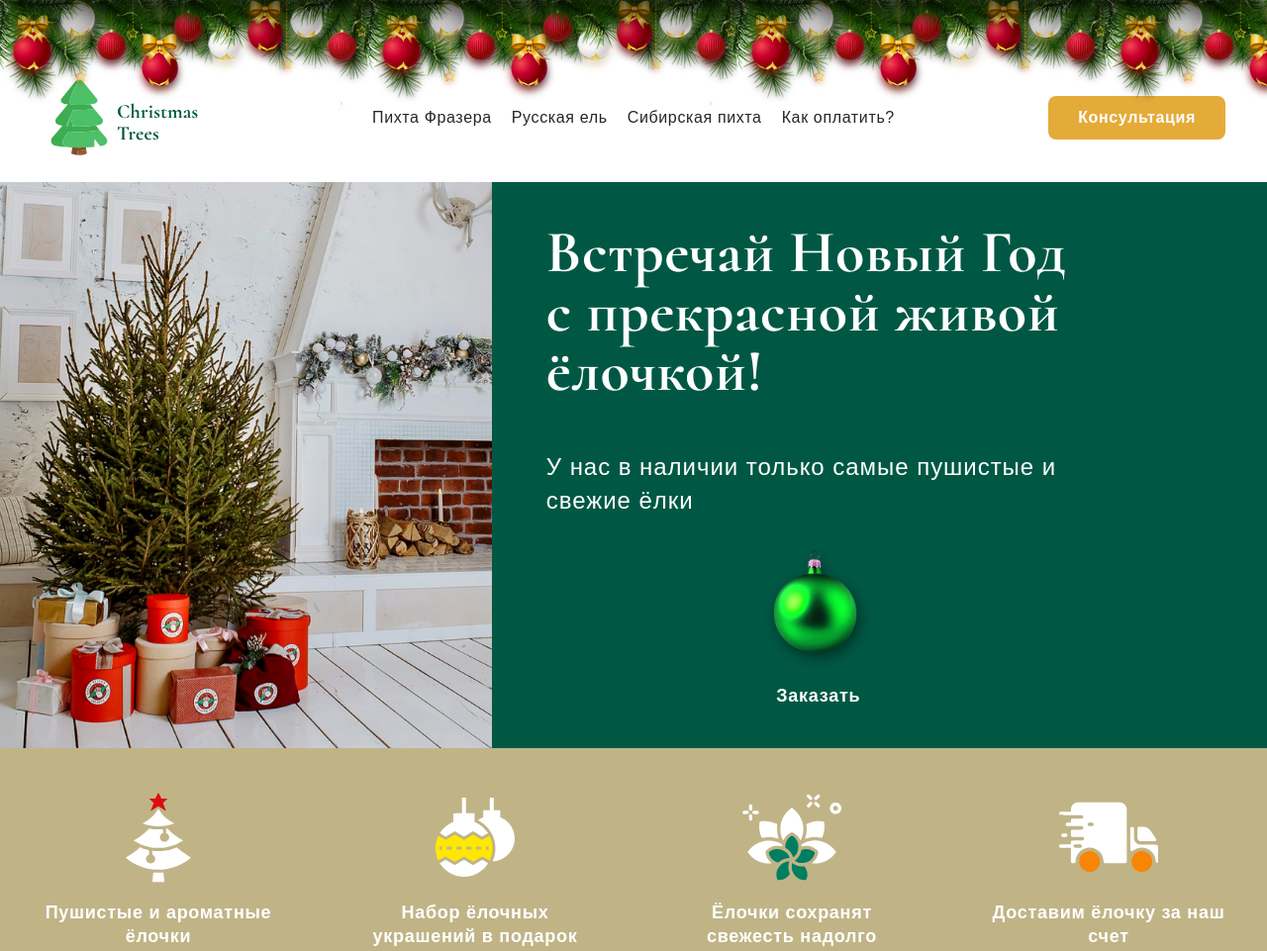
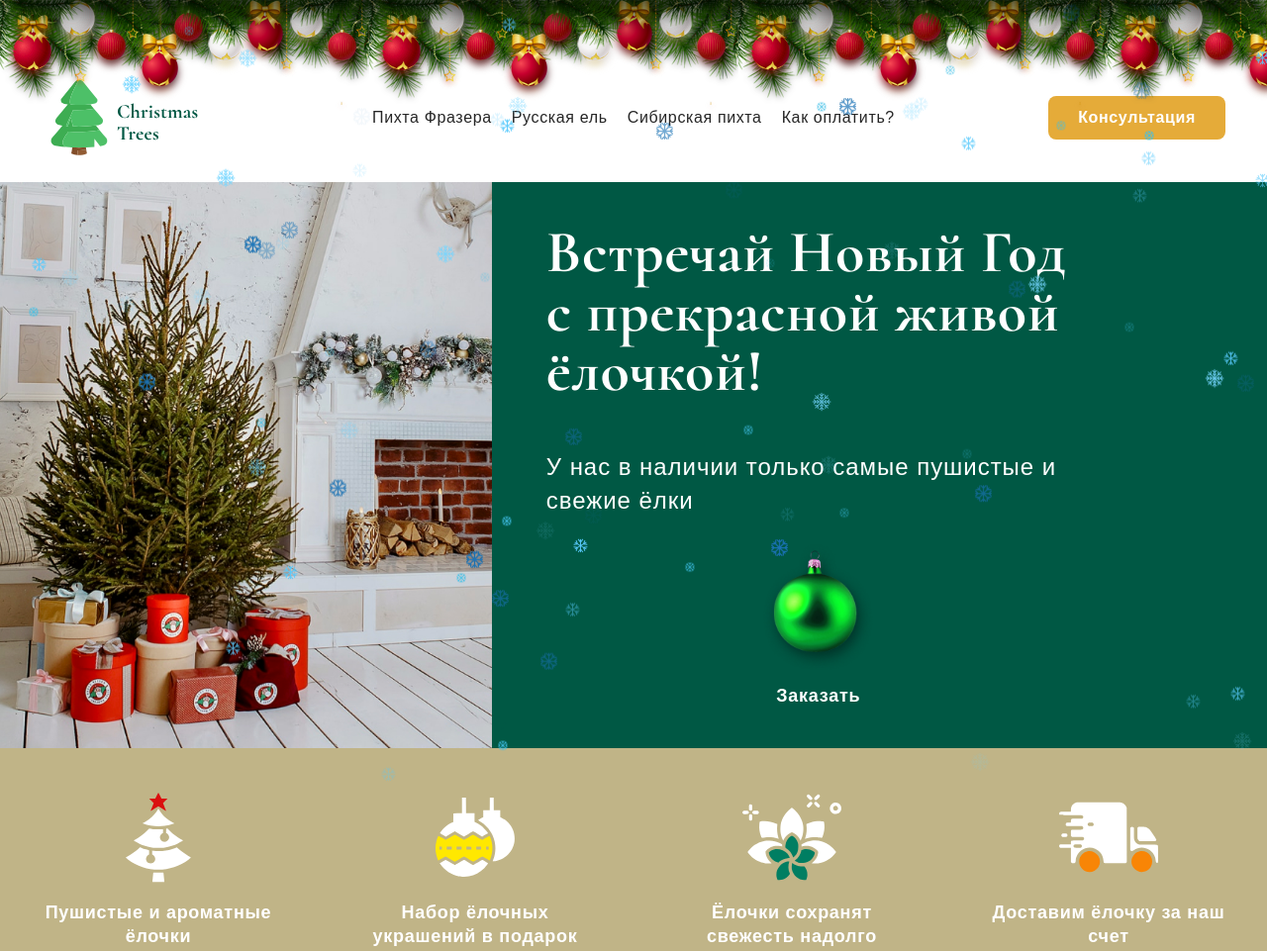
Before and after one commit to andrus92/chrismasTrees, a plain HTML site: page index.html in a window 1280 px wide. Shown: the top 961 px of the page at 99% size. Drawn offline with Linux system fonts and the light colour scheme; no server answers.

Commit message:
Added snowing

```diff
--- a/index.html
+++ b/index.html
@@ -46,6 +46,7 @@
 
     <link rel="stylesheet" href="./ball/ball.css">
     <script src="./ball/ball.js" defer></script>
+    <script src="./snow/snow.js" defer></script>
 
     <script src="./script/burger.js" defer></script>
     <script src="./script/modal.js" defer></script>
--- /dev/null
+++ b/snow/snow.js
@@ -0,0 +1,64 @@
+const createSnow = (n) => {
+
+
+    const style = document.createElement('style');
+    style.textContent = `
+        body {
+            position: relative;
+        }
+        .snow {
+            width: 20px;
+            height: 20px;
+            position: fixed;
+            top: -20px;
+            pointer-events: none;
+            background-repeat: no-repeat;
+
+
+            animation: fall linear 5s;
+        }
+        @keyframes fall {
+            100% {
+                transform: translateY(100vh);
+            }
+        }
+    `;
+
+    document.head.append(style);
+
+    let i = 1;
+    const count = 4;
+    const createSnowFlake = () => {
+        const snow = document.createElement('div');
+        snow.classList.add('snow');
+
+        i++;
+
+        if (i > count) {
+            i = 1;
+        }
+
+        snow.style.left = Math.random() * window.innerWidth + 'px';
+        snow.style.opacity = Math.random();
+        snow.style.animationDuration = (Math.random() * n + 2 ) + 's';
+        snow.style.backgroundImage = `url('snow/img/snowflake${i}.svg')`;
+
+
+        // const size = i * 10;
+
+        // snow.style.width = size + 'px';
+        // snow.style.height = size + 'px';
+
+        document.body.append(snow);
+
+        setTimeout(() => {
+            snow.remove();
+        }, (n + 2) * 1000);
+
+    };
+
+    setInterval(createSnowFlake, 50);
+
+};
+
+createSnow(6);
```
Also changed, not shown: snow/img/snowflake1.svg (added), snow/img/snowflake2.svg (added), snow/img/snowflake3.svg (added), snow/img/snowflake4.svg (added).
